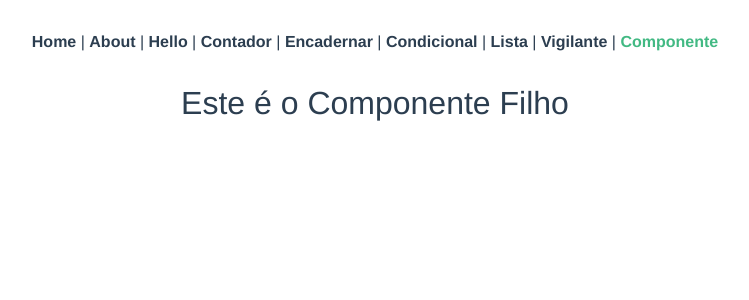
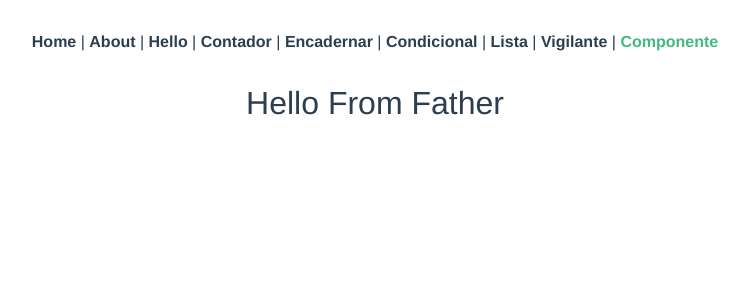
Before and after one commit to HederMilani/Projetos-Vue, a Vue app in the folder get_start/: page /componente in a window 1280 px wide. Shown: the top 300 px of the page, without its empty margins (265-1014 px from the left). Built offline with nearby package versions, Linux system fonts and the light colour scheme.

Commit message:
Adereços

```diff
--- a/get_start/src/views/ChildComp.vue
+++ b/get_start/src/views/ChildComp.vue
@@ -1,3 +1,11 @@
 <template>
-    <h2>Este é o Componente Filho</h2>
+    <h2>{{ msg || 'No props passed yet'}}</h2>
 </template>
+
+<script>
+    export default{
+        props: {
+            msg: String
+        }
+    }
+</script>
--- a/get_start/src/views/Componente.vue
+++ b/get_start/src/views/Componente.vue
@@ -1,5 +1,5 @@
 <template>
-    <ChildCompVue />
+    <ChildCompVue :msg="greeting" />
 </template>
 
 <script>
@@ -8,6 +8,11 @@
     export default{
         components: {
             ChildCompVue
+        },
+        data() {
+            return {
+                greeting: 'Hello From Father'
+            }
         }
     }
 </script>
```
